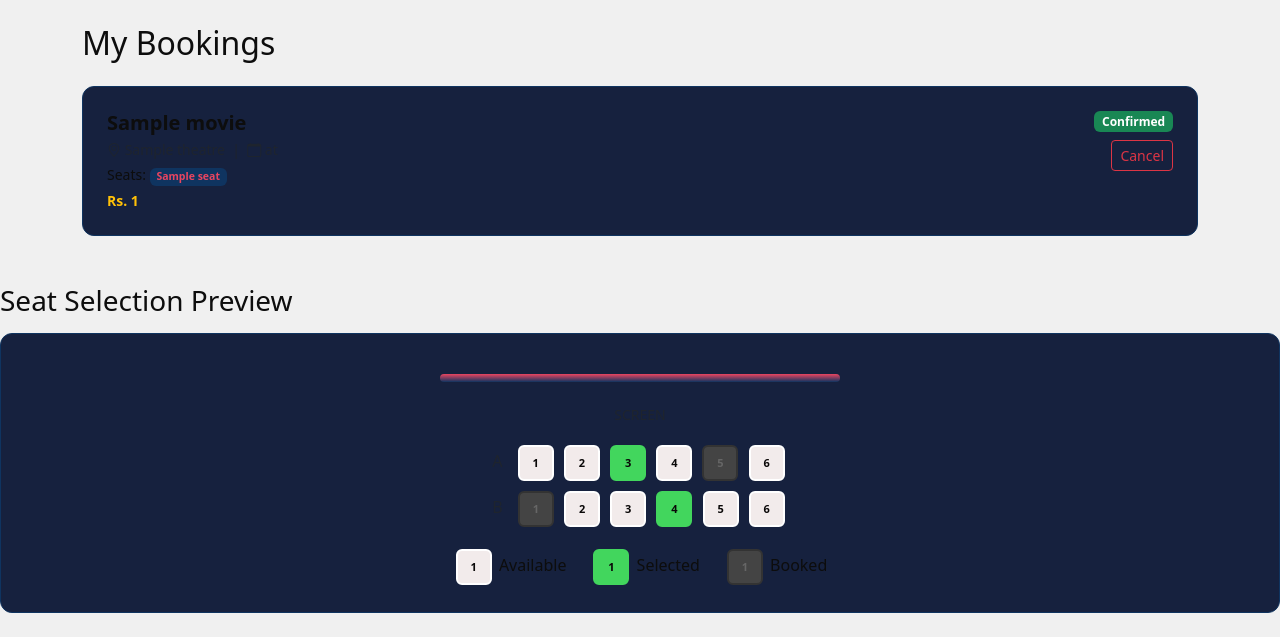
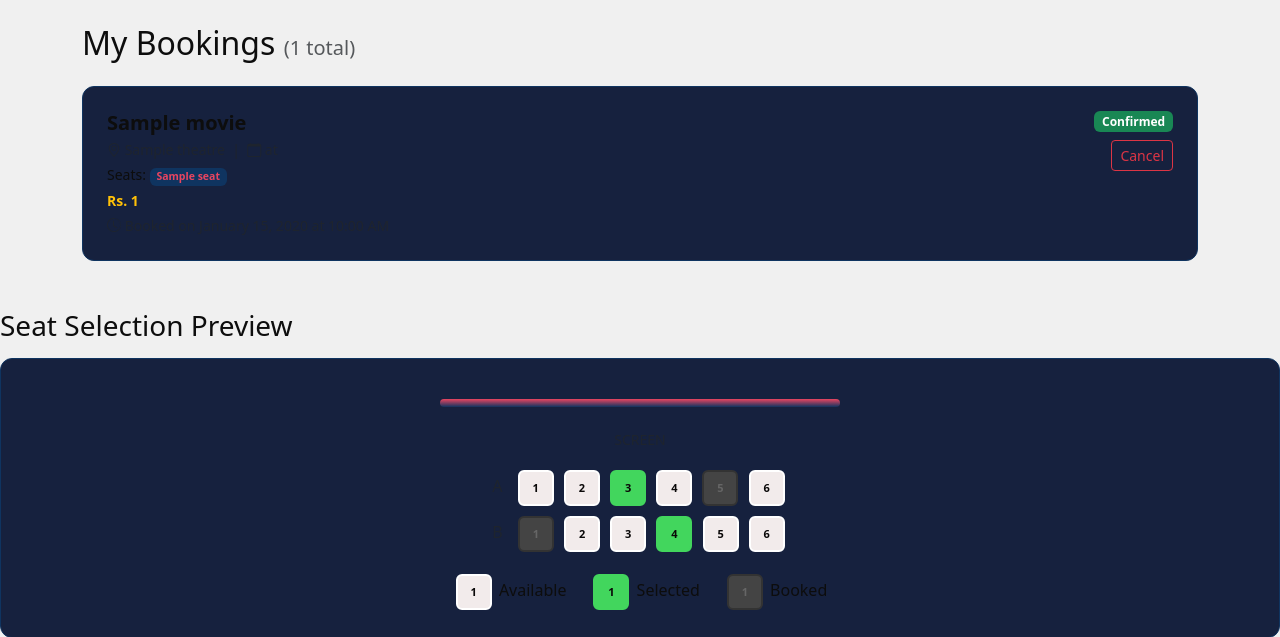
Before and after one commit to Work105/movie-ticket-system, a Django app: template tickets/templates/tickets/my_bookings.html in a window 1280 px wide. Shown: the part 62-699 px from the top of the page. Run offline with Django 5.2, Linux system fonts and the light colour scheme; the template is opened without the code that fills it: most values are stand-ins (such as "Sample title", 1, 10 or a date in 2020).

Commit message:
Add total booking count to my bookings page

```diff
--- a/tickets/templates/tickets/my_bookings.html
+++ b/tickets/templates/tickets/my_bookings.html
@@ -2,7 +2,7 @@
 {% block title %}My Bookings — CineBook{% endblock %}
 {% block content %}
 
-<h2 class="mb-4">My Bookings</h2>
+<h2 class="mb-4">My Bookings <span class="text-muted fs-5">({{ bookings|length }} total)</span></h2>
 
 {% for booking in bookings %}
 <div class="booking-card p-4 mb-3 d-flex justify-content-between align-items-start flex-wrap gap-3">
@@ -19,7 +19,13 @@
         <span class="badge" style="background:#0f3460; color:#e94560;">{{ seat }}</span>
       {% endfor %}
     </p>
-    <p class="small text-warning fw-bold mb-0">Rs. {{ booking.total_price }}</p>
+    <p class="small text-warning fw-bold mb-1">Rs. {{ booking.total_price }}</p>
+
+    <!-- Booked on date -->
+    <p class="small text-muted mb-0">
+      <i class="bi bi-clock-history"></i> Booked on {{ booking.booked_at|date:"F d, Y" }} at {{ booking.booked_at|time:"g:i A" }}
+    </p>
+
   </div>
   <div class="text-end">
     {% if booking.status == 'confirmed' %}
```
